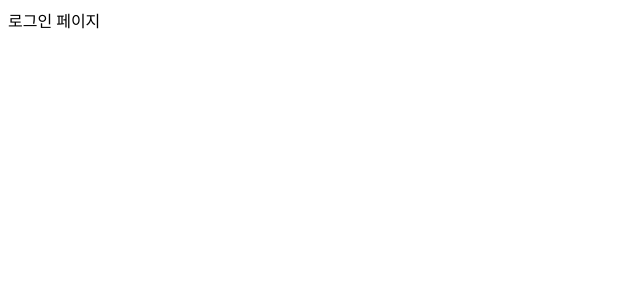
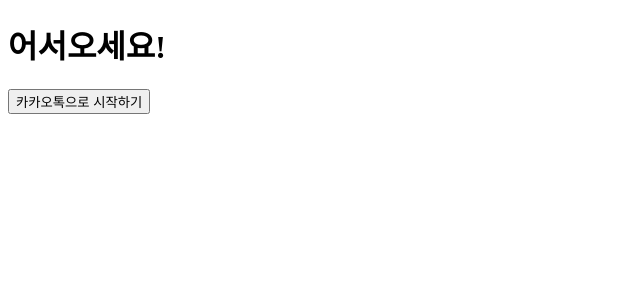
Before and after one commit to Team-semo/semo-frontend-with-type, a React (Create React App) app: page /auth in a window 1280 px wide. Shown: the top 300 px of the page, without its empty margins (0-640 px from the left). Built offline with nearby package versions, Linux system fonts and the light colour scheme.

Commit message:
Feat: signup 첫 화면 출력
카카오톡으로 로그인하기를 누른 후 uuid(임시)를 받을 경우
navigate를 통해 nickname을 정하는 페이지로 이동

```diff
--- a/src/pages/auth/SignupPage.tsx
+++ b/src/pages/auth/SignupPage.tsx
@@ -1,7 +1,24 @@
 import React from "react";
+import { useNavigate } from "react-router-dom";
+import { HOME, AUTH } from "../../router/routerPath";
 
 const LoginAndSignUp = () => {
-  return <div>로그인 페이지</div>;
+  const navigate = useNavigate();
+  const handleStartWithKakao = () => {
+    // kakaotalk 관련 로직이 진행된 후
+    const uuid = { name: "주현" };
+    if (!uuid) {
+      navigate(HOME);
+    }
+    navigate(AUTH.nickname);
+  };
+
+  return (
+    <div>
+      <h1>어서오세요!</h1>
+      <button onClick={handleStartWithKakao}>카카오톡으로 시작하기</button>
+    </div>
+  );
 };
 
 export default LoginAndSignUp;
```
